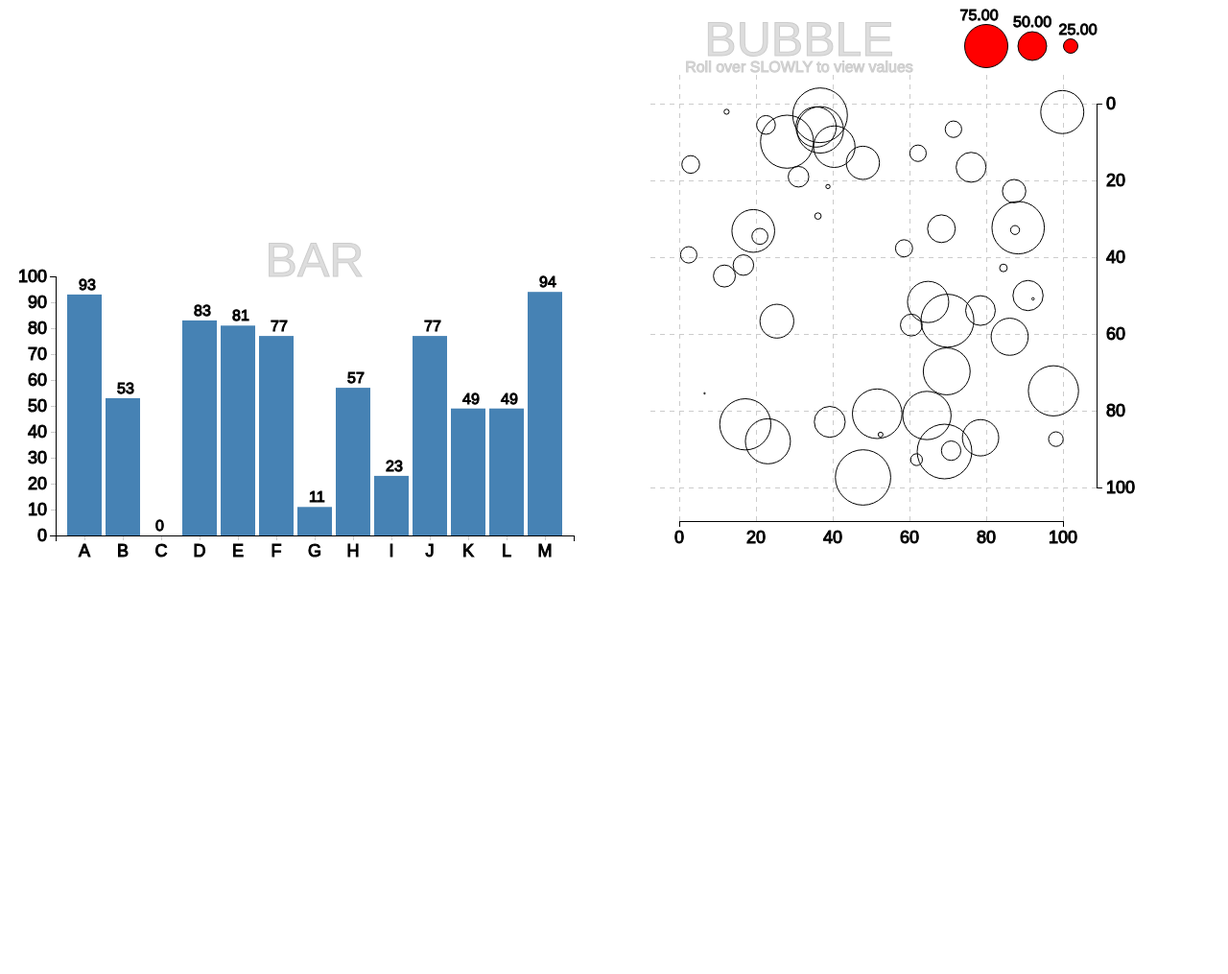
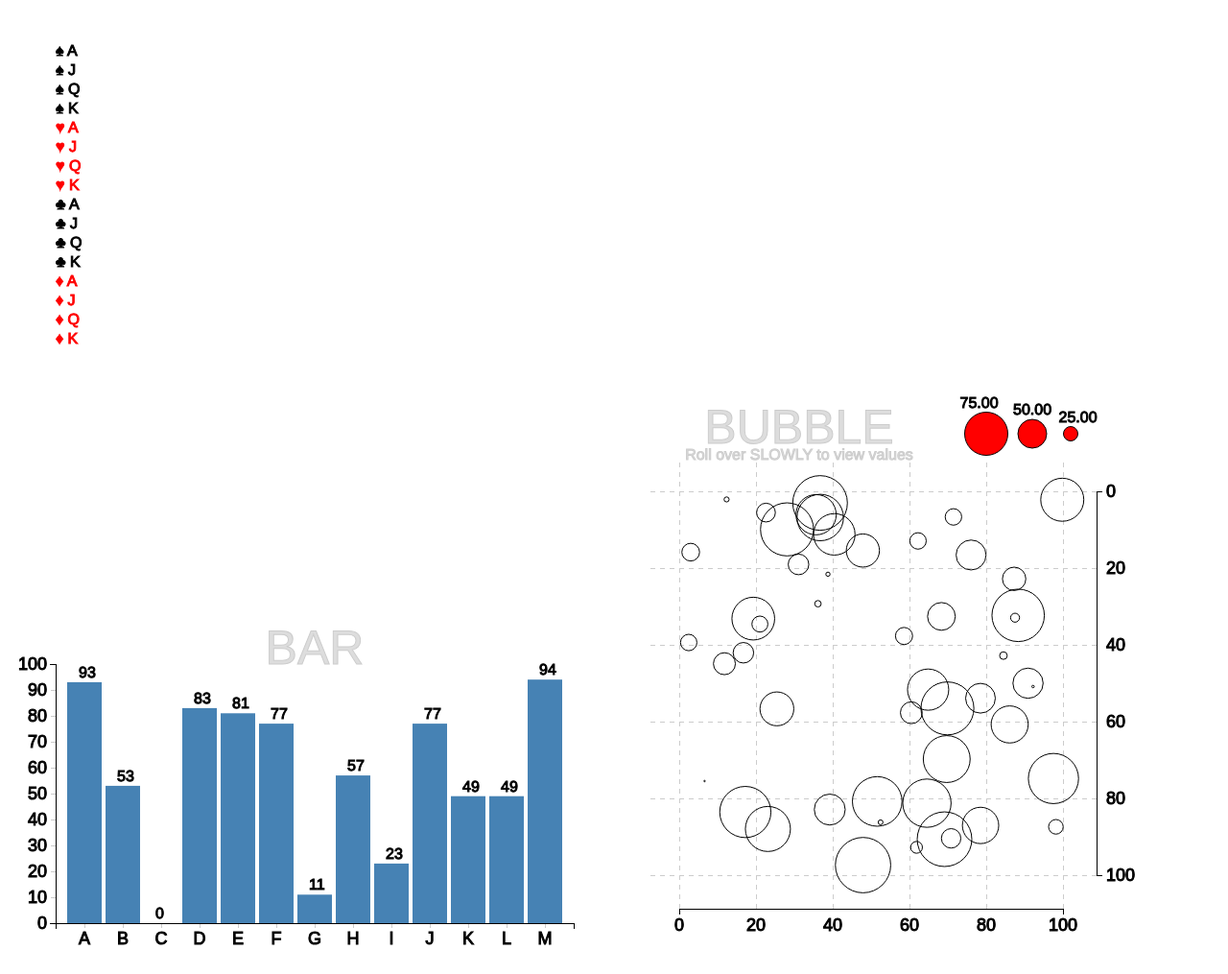
Before and after one commit to gang-qiu/D3-graphs, a plain HTML site: page index.html in a window 1280 px wide. Shown: the whole page at 96% size. Before the commit the page ends 800 px from the top, so only its background shows below. Drawn offline with Linux system fonts and the light colour scheme.

Commit message:
adds unicode text for card suits

```diff
--- a/index.html
+++ b/index.html
@@ -8,6 +8,8 @@
 	<link rel="stylesheet" type="text/css" href="./style.css">
 </head>
 <body>
+	<div id="cards"></div>
 	<div id="chart"></div>
+	<script type="text/javascript" src="./transitions.js"></script>
 </body>
 </html>
--- a/transitions.js
+++ b/transitions.js
@@ -1,16 +1,48 @@
 (function(){
 	var makeCards = function() {
-		var suits = {'spade': '&#9824;', 'heart': '&#9829;', 'club':  '&#9830;', 'diamond': '&#9827;'};
+		var suits = {'spade': '\u2660', 'heart': '\u2665', 'club':  '\u2663', 'diamond': '\u2666'};
 		var nums = ['A', 'J', 'Q', 'K'], cards = [], pos = 0;
 		for (var suit in suits) {
 			nums.forEach(function(num) {
 				var color = (suit === 'spade' || suit === 'club' ? 'black' : 'red')
-				cards.push({'pos': pos++, 'num': num, 'suit': suit, 'color': color})
+				cards.push({'pos': pos++, 'num': num, 'suit': suits[suit], 'color': color})
 			});
 		}
 		return cards
 	}
 
-	console.log(makeCards())
+	var shuffle = function(cards) {
+		shuffledCards = [];
+		while (cards.length > 0) {
+			debugger
+			shuffledCards.push(cards.splice(Math.floor(Math.random() * (cards.length))))
+		}
+		return shuffledCards;
+	}
+
+	console.log(shuffle(makeCards()))
+
+	var width = 400, height = 300, padding = 50;
+	var cards = makeCards();
+
+	d3.select('#cards')
+		.append('svg')
+			.attr('width', width + padding * 2)
+			.attr('height', height + padding * 2)
+
+	svg = d3.select('#cards svg')
+
+	svg.append('g')
+			.attr('transform', 'translate('+ padding +','+ padding +')')
+		.selectAll('text')
+		.data(cards)
+		.enter().append('text')
+			.attr('x', 0)
+			.attr('y', function(d,i) {return i*20+'px'})
+			.text(function(d){return d.suit + ' ' + d.num})
+			.style('stroke', function(d) {return d.color})
+			.style('fill', function(d) {return d.color})
+
+
 
 })();
```
